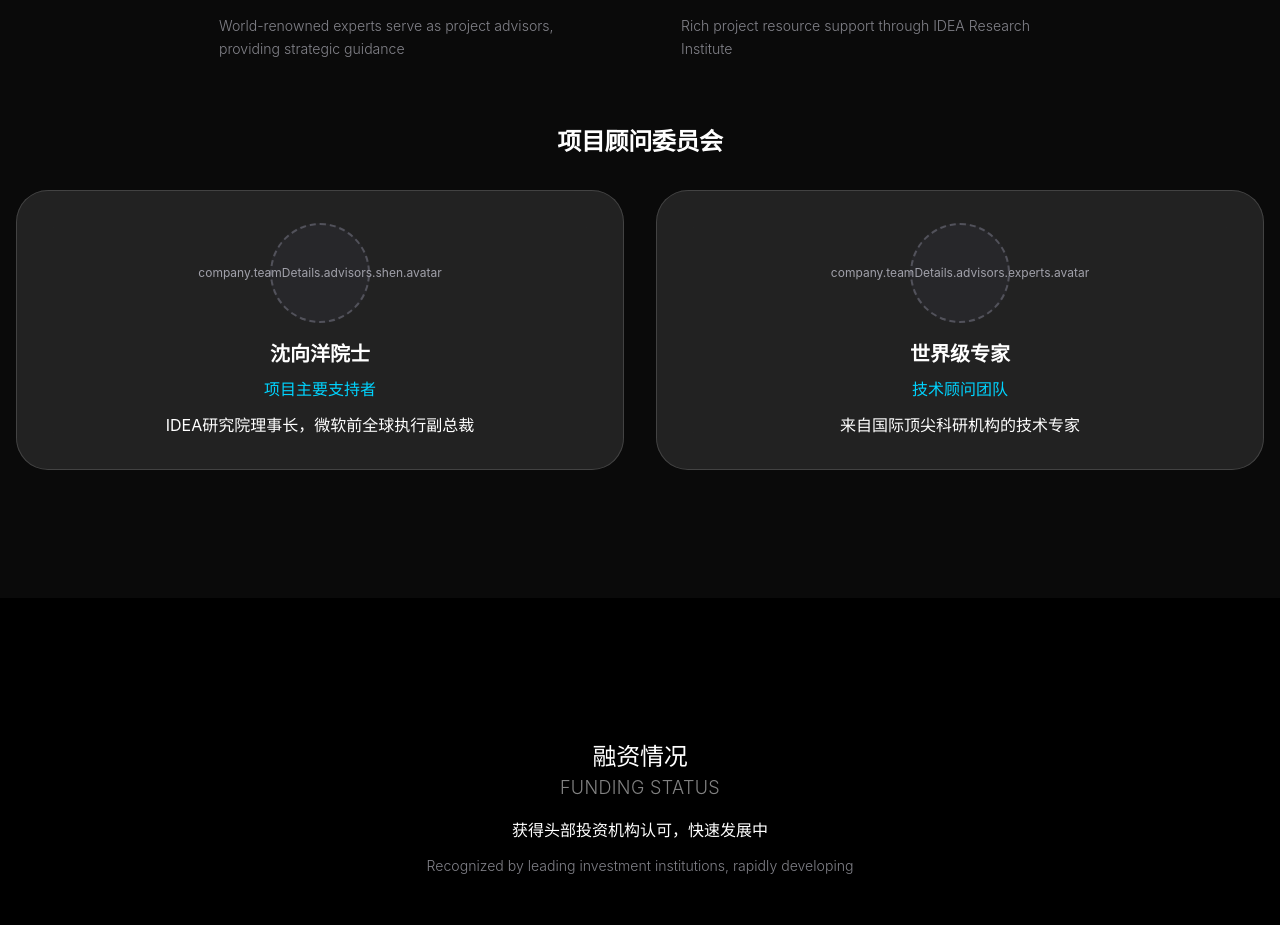
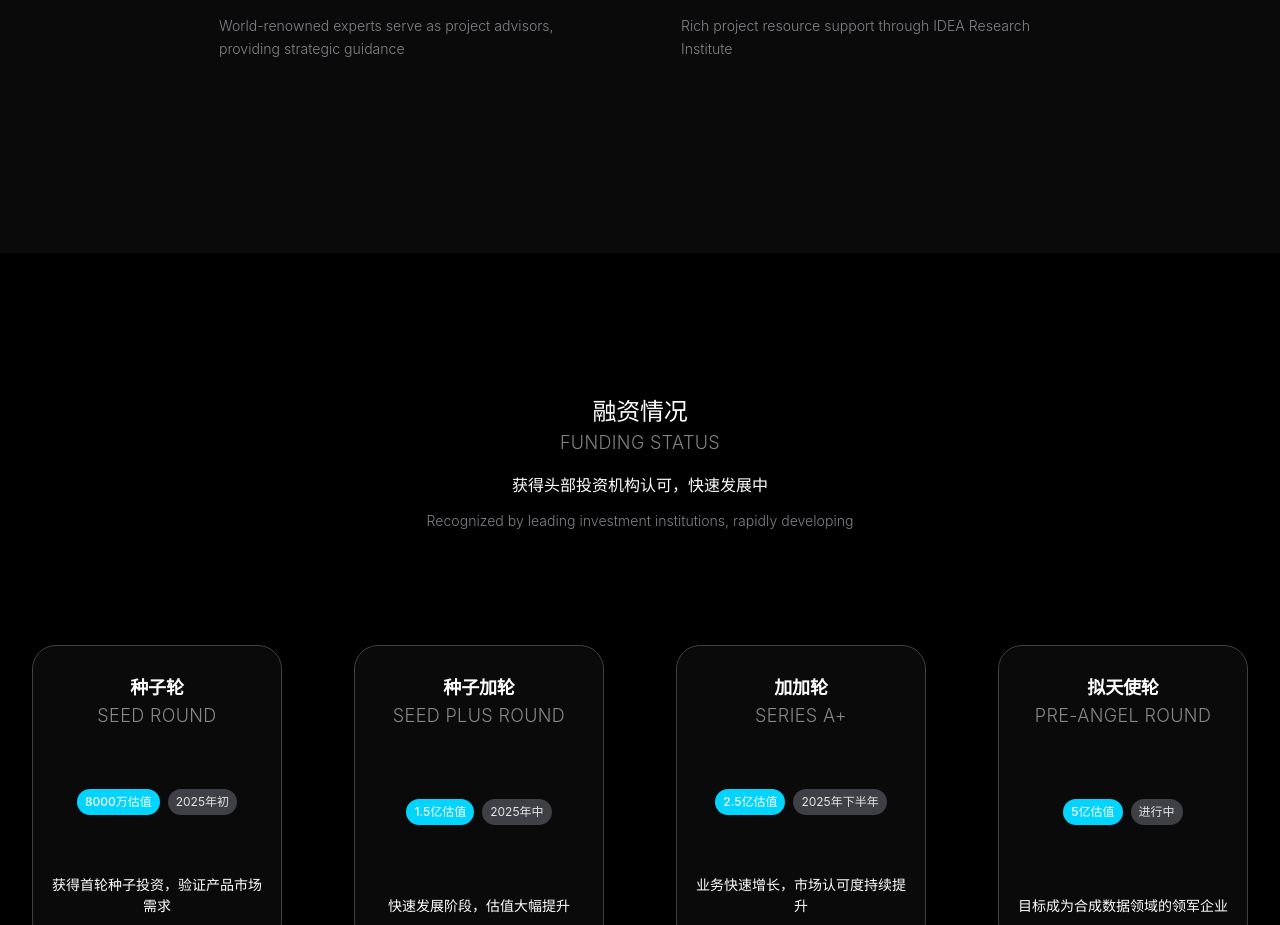
Before and after one commit to snailuu/dataarc-website, a Vue app: page /company in a window 1280 px wide. Shown: the part 4823-5748 px from the top of the page. Built offline with nearby package versions, Linux system fonts and the light colour scheme.

Commit message:
内容：顾问委员会敏感内容删掉

```diff
--- a/src/views/Company.vue
+++ b/src/views/Company.vue
@@ -438,24 +438,6 @@
 
         </div>
 
-        <div class="advisors-section">
-          <h3 class="title-level-3">{{ t('company.teamDetails.advisors.title') }}</h3>
-          <div class="advisors-grid">
-            <div class="advisor-card">
-              <div class="advisor-avatar">{{ t('company.teamDetails.advisors.shen.avatar') }}</div>
-              <h4 class="title-level-4">{{ t('company.teamDetails.advisors.shen.name') }}</h4>
-              <p class="advisor-title">{{ t('company.teamDetails.advisors.shen.title') }}</p>
-              <p class="advisor-bio">{{ t('company.teamDetails.advisors.shen.bio') }}</p>
-            </div>
-
-            <div class="advisor-card">
-              <div class="advisor-avatar">{{ t('company.teamDetails.advisors.experts.avatar') }}</div>
-              <h4 class="title-level-4">{{ t('company.teamDetails.advisors.experts.name') }}</h4>
-              <p class="advisor-title">{{ t('company.teamDetails.advisors.experts.title') }}</p>
-              <p class="advisor-bio">{{ t('company.teamDetails.advisors.experts.bio') }}</p>
-            </div>
-          </div>
-        </div>
       </div>
     </section>
 
@@ -1806,55 +1788,7 @@ const submitForm = async () => {
   justify-content: center;
 }
 
-.advisors-section h3 {
-  font-size: var(--font-2xl);
-  font-weight: var(--font-weight-semibold);
-  color: var(--text-primary);
-  margin-bottom: var(--space-8);
-  text-align: center;
-}
-
-.advisors-grid {
-  display: grid;
-  grid-template-columns: repeat(auto-fit, minmax(300px, 1fr));
-  gap: var(--space-8);
-}
-
-.advisor-card {
-  background: var(--glass-bg);
-  border-radius: var(--radius-2xl);
-  padding: var(--space-8);
-  text-align: center;
-  backdrop-filter: var(--glass-backdrop);
-  border: 1px solid var(--glass-border);
-}
-
-.advisor-avatar {
-  width: 100px;
-  height: 100px;
-  background: var(--neutral-100);
-  border: 2px dashed var(--neutral-300);
-  border-radius: var(--radius-full);
-  margin: 0 auto var(--space-4);
-  display: flex;
-  align-items: center;
-  justify-content: center;
-  color: var(--neutral-500);
-  font-size: var(--font-xs);
-}
-
-.advisor-card h4 {
-  font-size: var(--font-xl);
-  font-weight: var(--font-weight-semibold);
-  color: var(--text-primary);
-  margin-bottom: var(--space-2);
-}
-
-.advisor-title {
-  color: var(--primary-color);
-  font-weight: var(--font-weight-medium);
-  margin-bottom: var(--space-3);
-}
+
 
 /* ===== Funding Section ===== */
 .funding-section {
@@ -2103,9 +2037,7 @@ const submitForm = async () => {
     max-width: 350px;
   }
 
-  .advisors-grid {
-    grid-template-columns: 1fr;
-  }
+
 
   .timeline-item {
     flex-direction: column;
```
